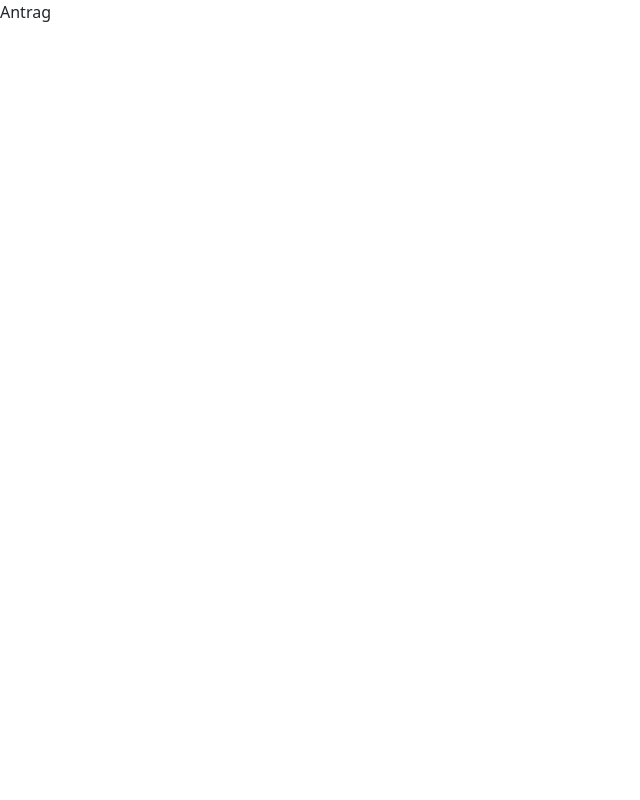
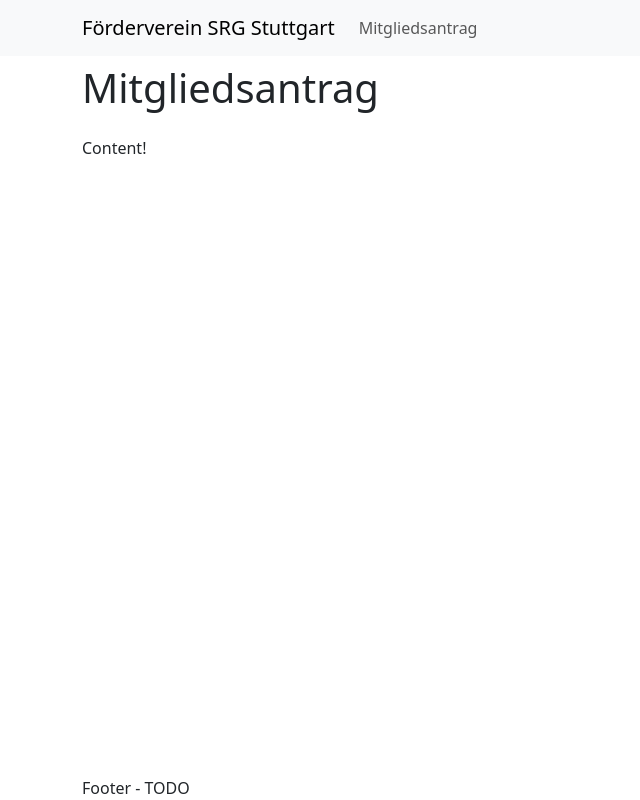
Before and after one commit to maxmmeier/srg-fv-app, a React (Vite) app in the folder srg-fv-app/: page /antrag in a window 1280 px wide. Before the commit this address had no page. Shown: the whole page, without its empty margins (0-640 px from the left). Built offline with nearby package versions, Linux system fonts and the light colour scheme.

Commit message:
basic layout

```diff
--- a/srg-fv-app/package.json
+++ b/srg-fv-app/package.json
@@ -11,6 +11,7 @@
   },
   "dependencies": {
     "bootstrap": "^5.3.5",
+    "i18next": "^24.2.3",
     "react": "^19.0.0",
     "react-bootstrap": "^2.10.9",
     "react-dom": "^19.0.0",
--- a/srg-fv-app/src/App.tsx
+++ b/srg-fv-app/src/App.tsx
@@ -1,19 +1,3 @@
-import { Container, Nav, Navbar } from "react-bootstrap";
-
-export default function App() {
-  return (
-    <>
-      <Navbar expand="lg" className="bg-body-tertiary">
-        <Container>
-          <Navbar.Brand href="#home">Förderverein SRG Stuttgart</Navbar.Brand>
-          <Navbar.Toggle aria-controls="basic-navbar-nav" />
-          <Navbar.Collapse id="basic-navbar-nav">
-            <Nav className="me-auto">
-              <Nav.Link href="antrag">Mitgliedsantrag</Nav.Link>
-            </Nav>
-          </Navbar.Collapse>
-        </Container>
-      </Navbar>
-    </>
-  );
+export function App() {
+  return <>Test</>;
 }
--- /dev/null
+++ b/srg-fv-app/src/Footer.tsx
@@ -0,0 +1,3 @@
+export function Footer() {
+  return <>Footer - TODO</>;
+}
--- /dev/null
+++ b/srg-fv-app/src/Navbar.tsx
@@ -0,0 +1,21 @@
+import { Container, Nav, Navbar as BootstrapNavbar } from "react-bootstrap";
+
+export function Navbar() {
+  return (
+    <>
+      <BootstrapNavbar expand="lg" className="bg-body-tertiary">
+        <Container>
+          <BootstrapNavbar.Brand href="/">
+            Förderverein SRG Stuttgart
+          </BootstrapNavbar.Brand>
+          <BootstrapNavbar.Toggle aria-controls="basic-navbar-nav" />
+          <BootstrapNavbar.Collapse id="basic-navbar-nav">
+            <Nav className="me-auto">
+              <Nav.Link href="antrag">Mitgliedsantrag</Nav.Link>
+            </Nav>
+          </BootstrapNavbar.Collapse>
+        </Container>
+      </BootstrapNavbar>
+    </>
+  );
+}
--- /dev/null
+++ b/srg-fv-app/src/Page.css
@@ -0,0 +1,12 @@
+.main-page{
+    display: flex;
+    flex-direction: column;
+    height: 100vh;
+    width: 100%;
+}
+
+.main-page-container{
+
+    flex-grow: 1;
+    overflow: auto;
+}
--- /dev/null
+++ b/srg-fv-app/src/Page.tsx
@@ -0,0 +1,28 @@
+import { PropsWithChildren } from "react";
+import { Navbar } from "./Navbar";
+import { Container } from "react-bootstrap";
+import { Footer } from "./Footer";
+import "./Page.css";
+
+interface PageProps {
+  header: string;
+}
+
+export function Page({ header, children }: PropsWithChildren<PageProps>) {
+  return (
+    <>
+      <div className="main-page">
+        <Navbar />
+
+        <Container className="mb-3 mt-2">
+          <h1>{header}</h1>
+        </Container>
+        <Container className="main-page-container">{children}</Container>
+
+        <Container className="mt-3">
+          <Footer />
+        </Container>
+      </div>
+    </>
+  );
+}
--- a/srg-fv-app/src/features/apply/Apply.tsx
+++ b/srg-fv-app/src/features/apply/Apply.tsx
@@ -1,3 +1,7 @@
-export default function Apply() {
-  return <>Antrag</>;
+export function Apply() {
+  return (
+    <>
+      <div>Content!</div>
+    </>
+  );
 }
--- a/srg-fv-app/src/main.tsx
+++ b/srg-fv-app/src/main.tsx
@@ -1,15 +1,30 @@
 import { createRoot } from "react-dom/client";
-import App from "./App.tsx";
+import { App } from "./App.tsx";
 import { BrowserRouter, Routes, Route } from "react-router";
-import Apply from "./features/apply/Apply.tsx";
+import { Apply } from "./features/apply/Apply.tsx";
+import { Page } from "./Page.tsx";
 
 createRoot(document.getElementById("root")!).render(
   <BrowserRouter>
     <Routes>
-      <Route path="/" element={<App />} />
+      <Route
+        path="/"
+        element={
+          <Page header="Hello World">
+            <App />
+          </Page>
+        }
+      />
     </Routes>
     <Routes>
-      <Route path="/antrag" element={<Apply />} />
+      <Route
+        path="/antrag"
+        element={
+          <Page header="Mitgliedsantrag">
+            <Apply />
+          </Page>
+        }
+      />
     </Routes>
   </BrowserRouter>,
 );
```
Also changed, not shown: 1 other file (tests, documents, lock files or other folders).
